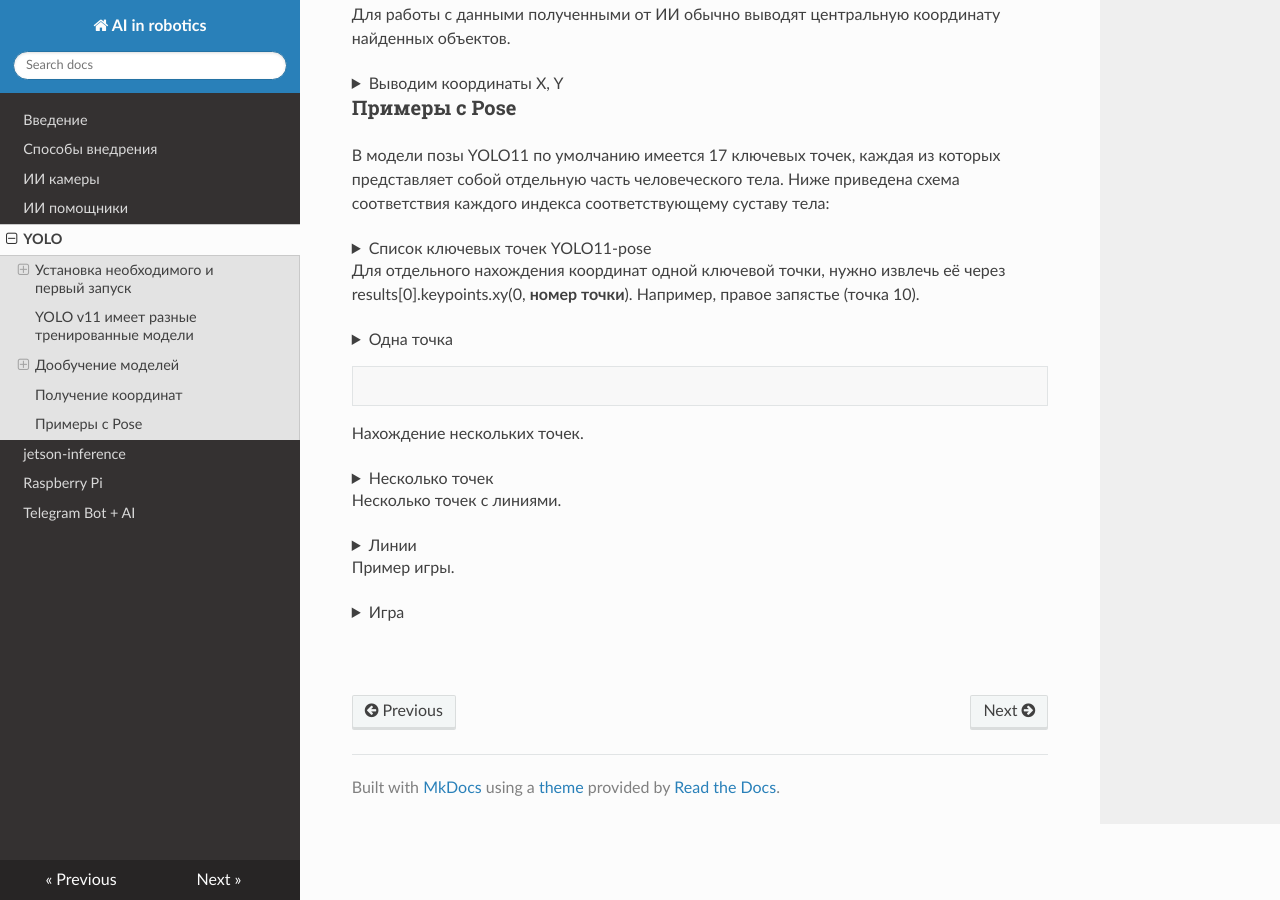
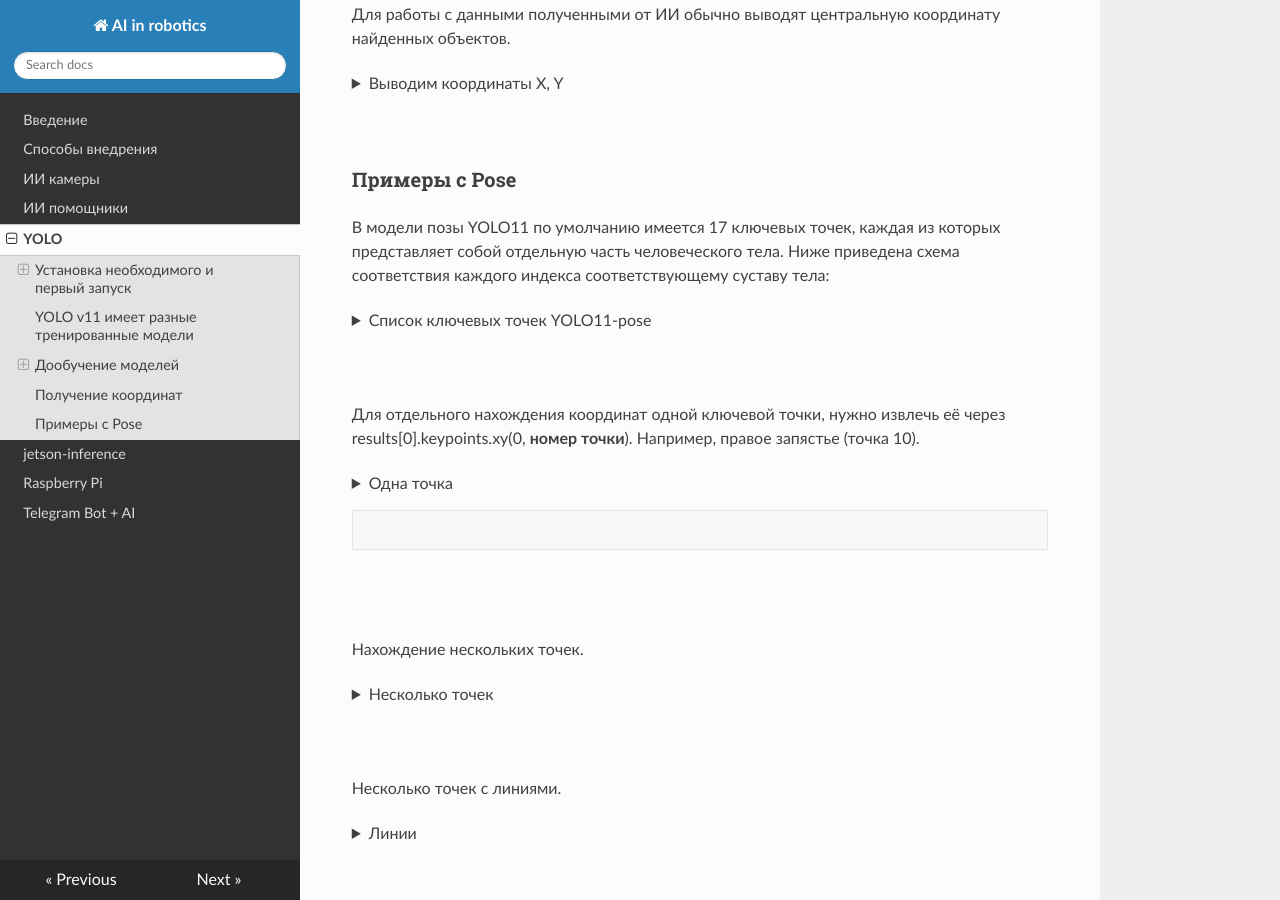
Before and after one commit to aztechell/AI-in-robotics, an MkDocs documentation site: the page built from docs/yolo.md, in a window 1280 px wide and 900 px high, scrolled down 3658 px. Built offline with MkDocs 1.6.1, drawn with Linux system fonts in a browser that asks for light colours; nearby versions of some CDN libraries.

Commit message:
adding info

````diff
--- a/docs/yolo.md
+++ b/docs/yolo.md
@@ -220,6 +220,8 @@
         print(f"Object: {class_name} (ID: {track_id}) at X={center_x}, Y={center_y}")
 ```
 </details>
+<br>
+<br>
 
 ### Примеры с Pose
 В модели позы YOLO11 по умолчанию имеется 17 ключевых точек, каждая из которых представляет собой отдельную часть человеческого тела. Ниже приведена схема соответствия каждого индекса соответствующему суставу тела:
@@ -227,6 +229,7 @@
 <details>
 <summary>Список ключевых точек YOLO11-pose</summary>
 
+```
 0. Нос
 1. Левый глаз
 2. Правый глаз
@@ -244,8 +247,11 @@
 14. Правое колено
 15. Левая лодыжка
 16. Правая лодыжка
+```
 
 </details>
+<br>
+<br>
 
 Для отдельного нахождения координат одной ключевой точки, нужно извлечь её через results[0].keypoints.xy(0, **номер точки**). Например, правое запястье (точка 10).
 
@@ -290,11 +296,14 @@
 
 webcamera.release()
 cv2.destroyAllWindows()
+
 ```
-
 </details>
+<br>
+<br>
 
 Нахождение нескольких точек.
+
 <details>
 <summary>Несколько точек</summary>
 
@@ -340,6 +349,8 @@
 
 ```
 </details>
+<br>
+<br>
 
 Несколько точек с линиями.
 <details>
@@ -393,6 +404,8 @@
 
 ```
 </details>
+<br>
+<br>
 
 Пример игры.
 <details>
````
